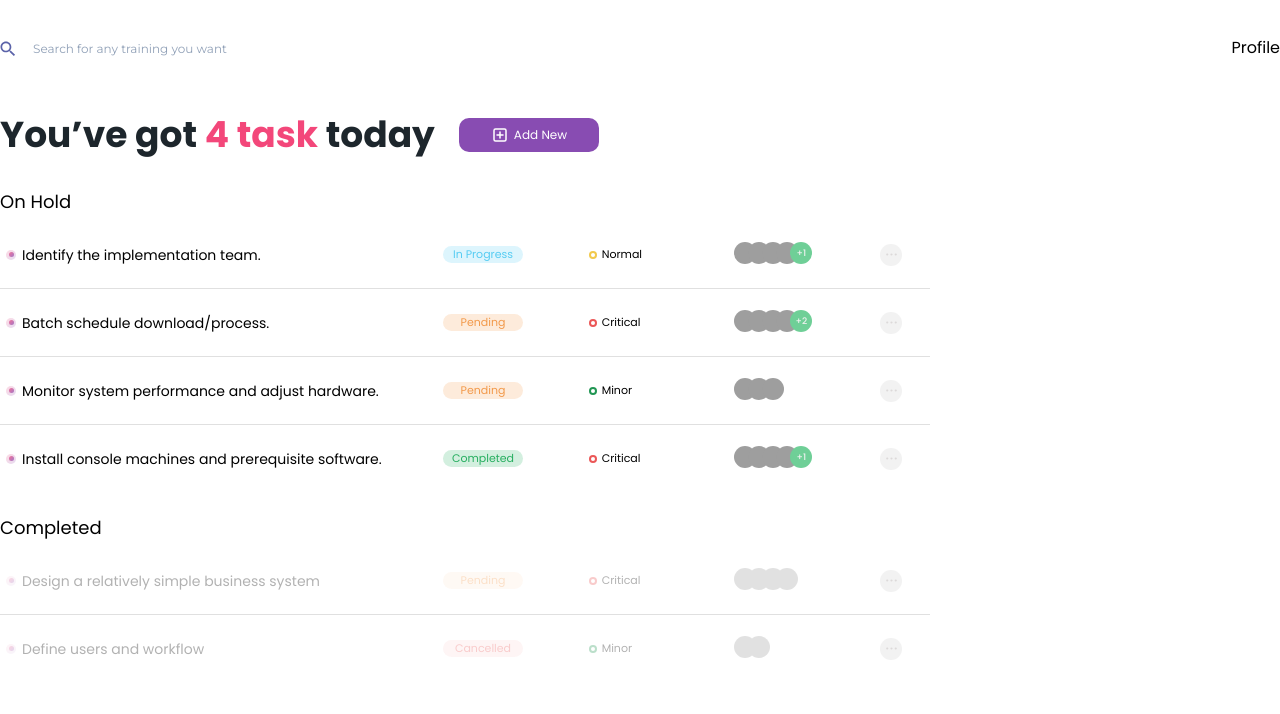
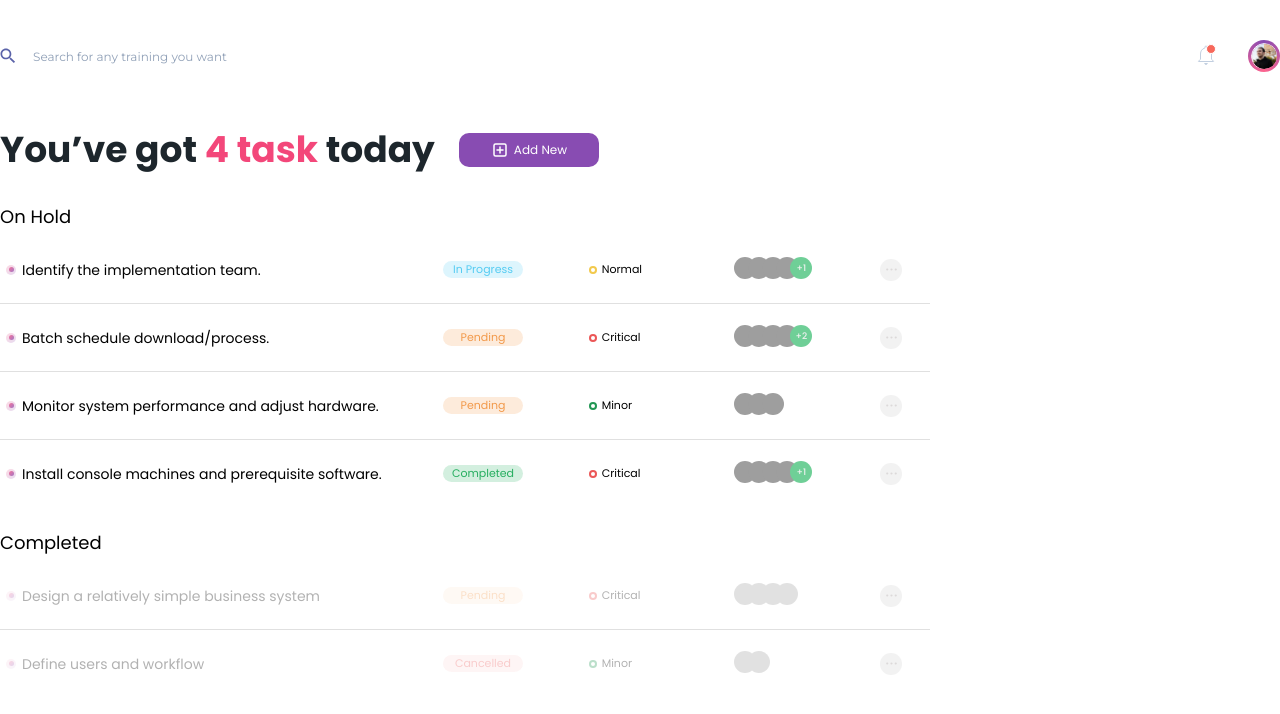
Before and after one commit to GeorgiksonF/App_todo, a Vue app: page / in a window 1280 px wide. Shown: the top 714 px of the page. Built offline with nearby package versions, Linux system fonts and the light colour scheme; data requests are answered from the project's data file; grey boxes are pictures that could not be loaded.

Commit message:
added fake header icons

```diff
--- a/src/components/comments/Comment.vue
+++ b/src/components/comments/Comment.vue
@@ -76,21 +76,25 @@
 
         &__avatar {
             display: flex;
-            flex: 1;
             margin-right: 25px;
+            background: $users-avatar-border;
+            @include object-circle(38px);
+            @include position-center;
         }
 
         &__img-wrap {
-            display: flex;
-            align-items: center;
-            justify-content: center;
-            @include object-circle(38px);
-            background: $avatar-bg;
+            position: relative;
+            @include object-circle(34px);
+            overflow: hidden;
         }
 
         &__img {
+            position: absolute;
+            object-fit: cover;
             @include object-circle(33px);
             border: 1px solid $white;
+            top: 0;
+            left: 0;
         }
 
         &__content {
--- a/src/components/header/Header.vue
+++ b/src/components/header/Header.vue
@@ -2,7 +2,16 @@
     <div class="header">
         <Search/>
         <div class="header-end">
-            <div>Profile</div>
+            <div class="notification">
+                <img src="~@/assets/svg/notifications.svg" alt="notification" class="notifictaion__icon">
+            </div>
+            <div class="profile">
+                <div class="profile__avatar">
+                    <div class="profile__img-wrap">
+                        <img src="~@/assets/img/avatar.jpg" alt="avatar" class="profile__img">
+                    </div>
+                </div>
+            </div>
         </div>
     </div>
 </template>
@@ -26,5 +35,35 @@ export default {
 
     .header-end {
         display: flex;
+        align-items: center;
+    }
+
+    .profile {
+        &__avatar {
+            @include position-center;
+            @include object-circle(32px);
+            background: $profile-avatar-border;
+            cursor: pointer;
+        }
+
+        &__img-wrap {
+            @include object-circle(26px);
+            position: relative;
+            overflow: hidden;
+        }
+
+        &__img {
+            position: absolute;
+            object-fit: cover;
+            @include object-circle(25px);
+            border: 1px solid $white;
+            top: 0;
+            left: 0;
+        }
+    }
+
+    .notification {
+        margin-right: 30px;
+        cursor: pointer;
     }
 </style>
--- a/src/scss/_variables.scss
+++ b/src/scss/_variables.scss
@@ -13,6 +13,8 @@ $comment-datetime: #7D859A;
 $comment-text: #555555;
 $comment-message-bg: #F3F3F3;
 
+$profile-avatar-border: conic-gradient(from 180deg at 50% 50%, #FD648E 0deg, #884CB2 178.12deg, #FD648E 360deg);
+$users-avatar-border: conic-gradient(from 180deg at 50% 50%, #3A91C1 0deg, #40C6D5 178.12deg, #3A91C1 360deg);
 $list-item-mark-active: linear-gradient(133.9deg, rgba(243, 71, 122, 0.7) 0.24%, rgba(136, 76, 178, 0.7) 95.04%);
 $list-item-mark-active-bg: linear-gradient(133.9deg, rgba(243, 71, 122, 0.2) 0.24%, rgba(136, 76, 178, 0.2) 95.04%);
 
@@ -40,7 +42,7 @@ $priority-list: (
     min-height: $size;
     width: $size;
     height: $size;
-    border-radius: 50%;
+    border-radius: 50px;
 }
 
 @mixin blocker($opacity) {
```
Also changed, not shown: src/assets/img/avatar.jpg (renamed from src/assets/img/IMG_0032.jpg), src/assets/svg/notifications.svg (added).
